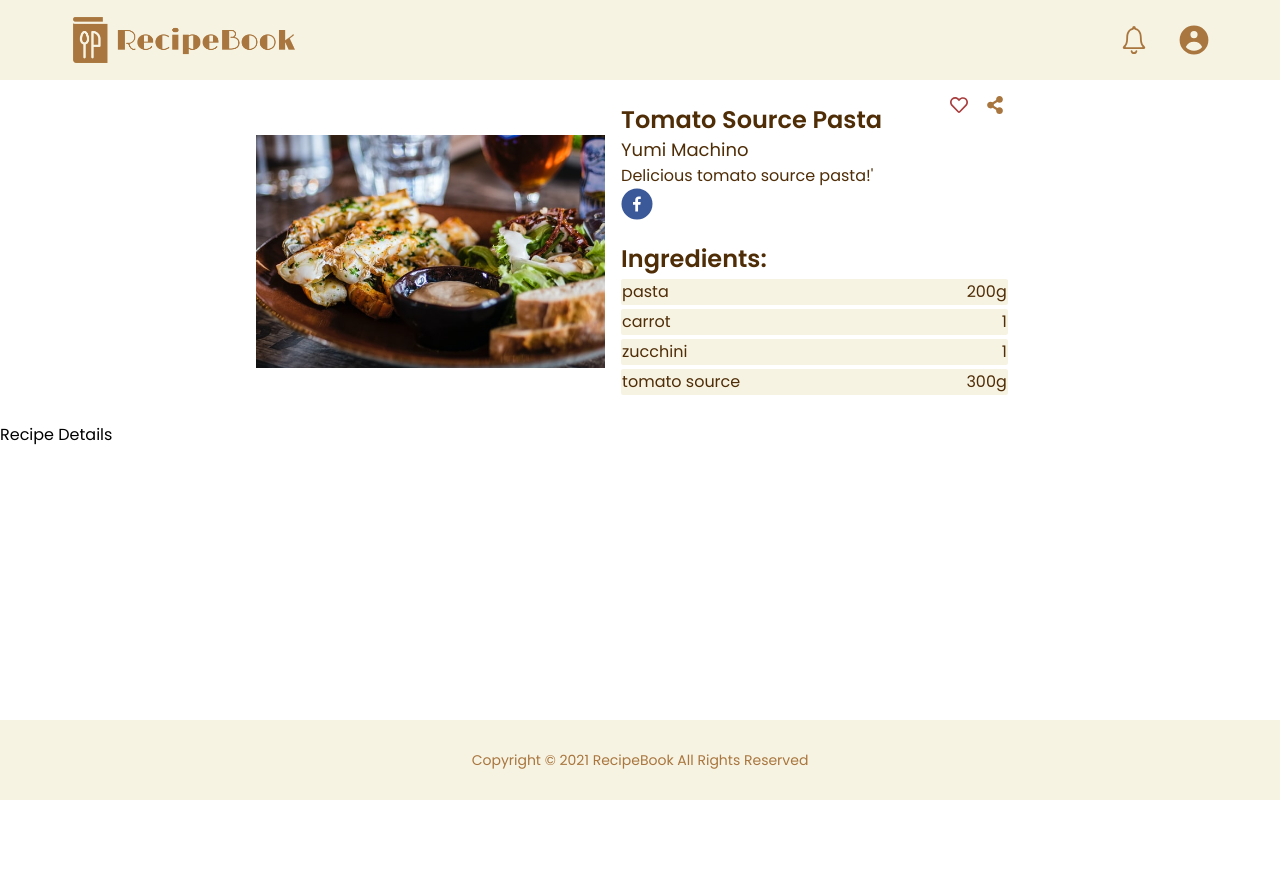
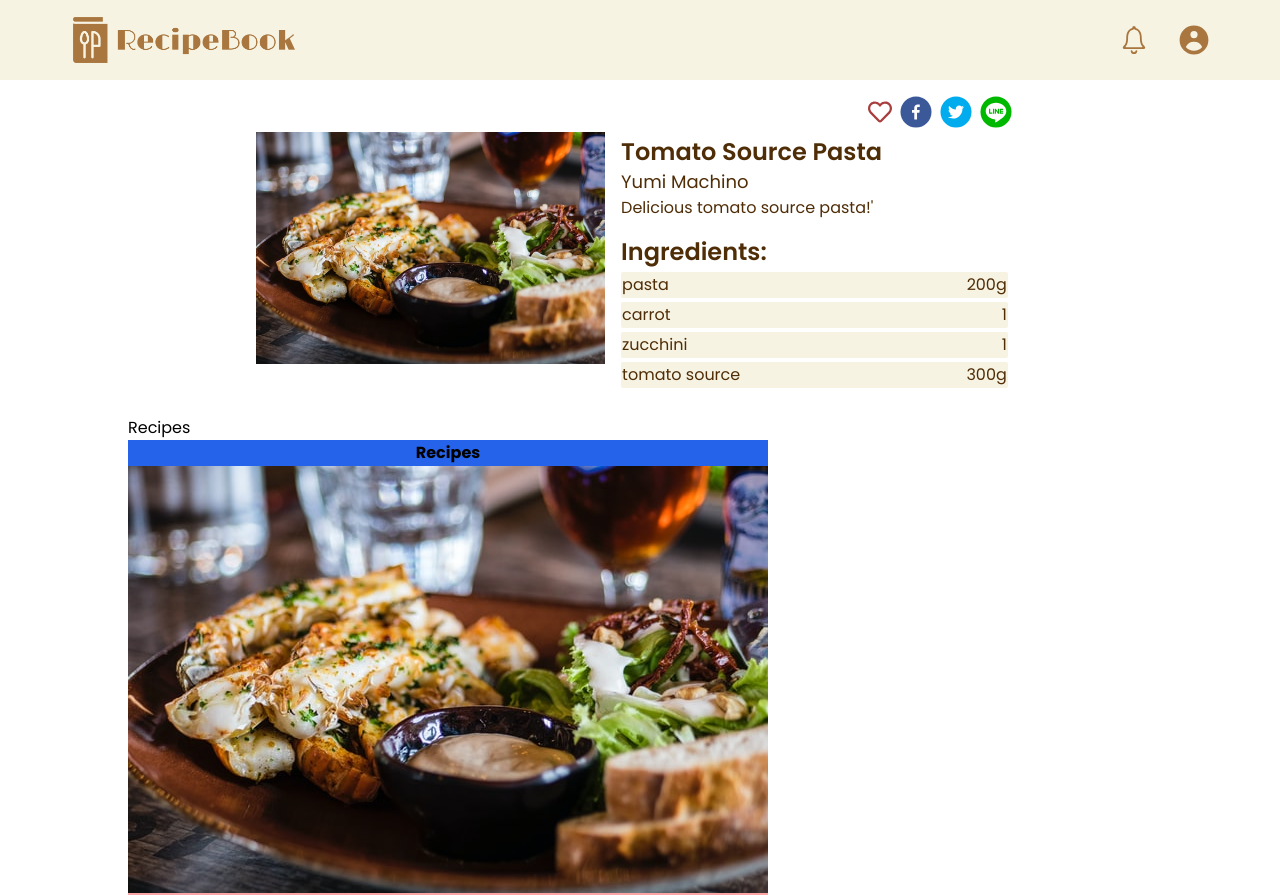
Before and after one commit to YumiMachino/recipe-book, a React (Create React App) app: page /results/1 in a window 1280 px wide. Shown: the top 895 px of the page. Before the commit the page ends 800 px from the top, so only its background shows below. Built offline with nearby package versions, Linux system fonts and the light colour scheme.

Commit message:
Update footer

```diff
--- a/src/components/reusable/Layout.tsx
+++ b/src/components/reusable/Layout.tsx
@@ -7,11 +7,11 @@ type LayoutProps = {
 
 const Layout: React.FC<LayoutProps> = ({ children }) => {
   return (
-    <>
+    <div className='relative min-h-screen'>
       <Header isLoggedIn={false} />
       {children}
       <Footer />
-    </>
+    </div>
   );
 };
 
--- a/src/components/reusable/RecipeDetail.tsx
+++ b/src/components/reusable/RecipeDetail.tsx
@@ -1,5 +1,26 @@
+import demoImg from '../../assets/demo.jpg';
+
 const RecipeDetail = () => {
-  return <div>Recipe Detail</div>;
+  return (
+    <div>
+      <div>
+        <img src={demoImg} alt='Recipe' />
+      </div>
+      <div>
+        <p>
+          1. At eripuit signiferumque sea, vel ad mucius molestie, cu labitur.
+        </p>
+      </div>
+    </div>
+    // <tr className='bg-yellow-400'>
+    //   <td>
+    //     <img src={demoImg} alt='Recipe' />
+    //   </td>
+    //   <td>
+    //     1. At eripuit signiferumque sea, vel ad mucius molestie, cu labitur.
+    //   </td>
+    // </tr>
+  );
 };
 
 export default RecipeDetail;
--- a/src/components/template/RecipeDetails.tsx
+++ b/src/components/template/RecipeDetails.tsx
@@ -1,5 +1,24 @@
+import RecipeDetail from '../reusable/RecipeDetail';
+
 const RecipeDetails = () => {
-  return <div>Recipe Details</div>;
+  return (
+    <div className='w-4/5 mx-auto'>
+      Recipes
+      <table className='table-auto bg-green-400  '>
+        <thead className='bg-secondary'>
+          <tr className='bg-blue-300'>
+            <th className='bg-blue-600'>Recipes</th>
+          </tr>
+        </thead>
+        <tbody className='bg-red-300'>
+          <RecipeDetail />
+          <RecipeDetail />
+          <RecipeDetail />
+          <RecipeDetail />
+        </tbody>
+      </table>
+    </div>
+  );
 };
 
 export default RecipeDetails;
--- a/src/components/template/RecipeOverview.tsx
+++ b/src/components/template/RecipeOverview.tsx
@@ -1,8 +1,15 @@
 import { useState } from 'react';
 import demoImg from '../../assets/demo.jpg';
-import { FaRegHeart, FaHeart, FaShareAlt } from 'react-icons/fa';
-import { FacebookShareButton } from 'react-share';
-import { FacebookIcon } from 'react-share';
+import { FaRegHeart, FaHeart } from 'react-icons/fa';
+
+import {
+  FacebookIcon,
+  FacebookShareButton,
+  TwitterIcon,
+  TwitterShareButton,
+  LineShareButton,
+  LineIcon,
+} from 'react-share';
 
 // Get Recipe Object
 type RecipeOverViewProps = {
@@ -20,9 +27,12 @@ type RecipeOverViewProps = {
 } & typeof defaultProps;
 
 const defaultProps = {
+  id: 'sdfsdfsr',
+  category: 'Italian',
   name: 'Tomato Source Pasta',
   description: "Delicious tomato source pasta!'",
   image: null,
+  date: 'December 17, 1995 03:24:00',
   creator: 'Yumi Machino',
   ingredients: [
     {
@@ -42,7 +52,9 @@ const defaultProps = {
       quantity: '300g',
     },
   ],
+  recipe: [{}],
   favCounts: 300,
+  favUsers: [{}],
 };
 
 // check if user favs this recipe
@@ -53,14 +65,14 @@ const RecipeOverview = (props: RecipeOverViewProps) => {
 
   const [isFav, setIsFav] = useState<boolean>(false);
 
+  const [url, setUrl] = useState(
+    'https://cookpad.com/uk/recipes/11956818-dairy-free-berry-bread-and-butter-pudding?ref=guest_feed'
+  );
+
   const toggleFav = (): void => {
     setIsFav(!isFav);
     // Add fav recipe to User obj
-    // Increase fav count on recipe obj
-  };
-
-  const shareClicked = (): void => {
-    console.log('share clicked');
+    // Increase fav count on recipe obj, and add userId to recipe Obj
   };
 
   const renderIngredients = () => {
@@ -77,37 +89,49 @@ const RecipeOverview = (props: RecipeOverViewProps) => {
     });
   };
 
+  const renderShareBtns = () => {
+    return (
+      <div className='flex justify-end'>
+        <button
+          className='text-primary hover:text-accent mx-1'
+          onClick={toggleFav}
+        >
+          {isFav ? (
+            <FaHeart className='text-2xl' />
+          ) : (
+            <FaRegHeart className='text-2xl text-accent' />
+          )}
+        </button>
+        <FacebookShareButton
+          url={url}
+          title={name}
+          className='mx-1 hover:scale-125'
+        >
+          <FacebookIcon size={32} round={true} />
+        </FacebookShareButton>
+        <TwitterShareButton url={url} title={name} className='mx-1'>
+          <TwitterIcon size={32} round={true} />
+        </TwitterShareButton>
+        <LineShareButton url={url} title={name} className='mx-1'>
+          <LineIcon size={32} round={true} />
+        </LineShareButton>
+      </div>
+    );
+  };
+
   return (
     <div className='flex flex-col w-9/12 mx-auto p-2 sm:flex-row sm:justify-center sm:items-center lg:w-8/12'>
       <div className=' w-full h-2/6 sm:w-6/12 lg:w-5/12'>
         <img src={demoImg} alt='Recipe' />
       </div>
       <div className='sm:w-6/12 p-2'>
+        {renderShareBtns()}
         <div className=' relative p-2'>
           <h3 className='text-sm sm:text-base text-dark font-semibold lg:text-2xl'>
             {name}
           </h3>
           <p className='text-xs sm:text-sm text-dark lg:text-lg'>{creator}</p>
           <p className='text-xs text-dark lg:text-base'>{description}</p>
-          <button
-            className='absolute top-0 right-8 sm:right-12 text-primary hover:text-accent'
-            onClick={toggleFav}
-          >
-            {isFav ? (
-              <FaHeart className='text-lg' />
-            ) : (
-              <FaRegHeart className='text-lg text-accent' />
-            )}
-          </button>
-          <button
-            className='absolute top-0 right-1 sm:right-3 text-primary hover:text-dark'
-            onClick={shareClicked}
-          >
-            <FaShareAlt className='text-lg' />
-          </button>
-          <FacebookShareButton url=''>
-            <FacebookIcon size={32} round={true} />
-          </FacebookShareButton>
         </div>
         <div className='p-2'>
           <h4 className='text-base text-dark font-semibold lg:text-2xl'>
```
